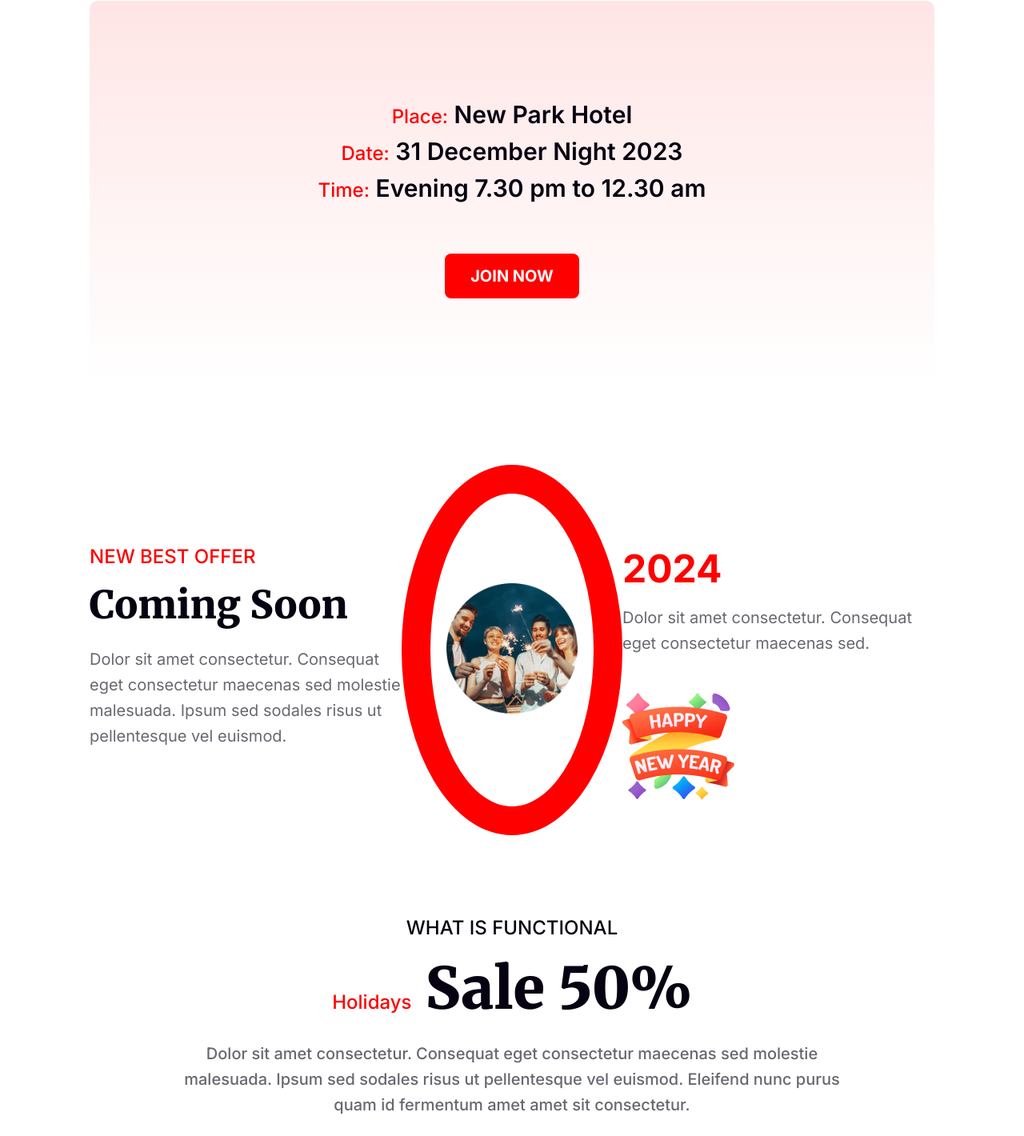
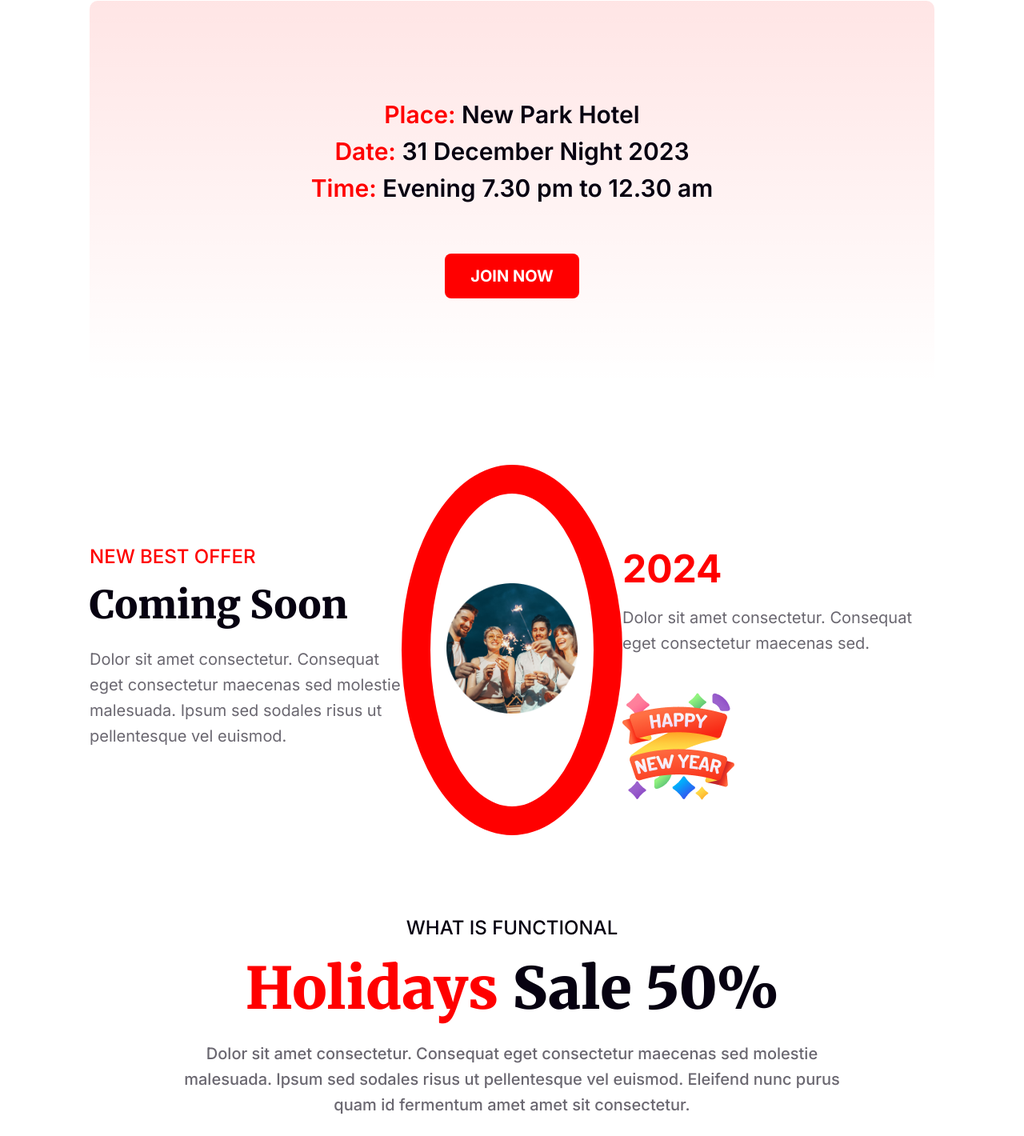
Before and after one commit to ASLAM-stack/New-Year-Assignment_B9, a plain HTML site: page index.html in a window 1280 px wide. Shown: the part 2357-3777 px from the top of the page at 80% size. Drawn offline with Linux system fonts and the light colour scheme.

Commit message:
css bug fix

```diff
--- a/style.css
+++ b/style.css
@@ -21,7 +21,19 @@ section
 {
     margin: 100px 0;
 }
-
+/* bug fix  */
+.adress-element .highlight-point{
+    font-family: Inter;
+    font-size: 30px;
+    font-weight: 600;
+    margin-bottom: 10px;
+}
+.sale .highlight-point
+{
+    font-family: Merriweather;
+    font-size: 72px;
+    font-weight: 900;
+}
 /* header css */
 .header_container
 {
```
